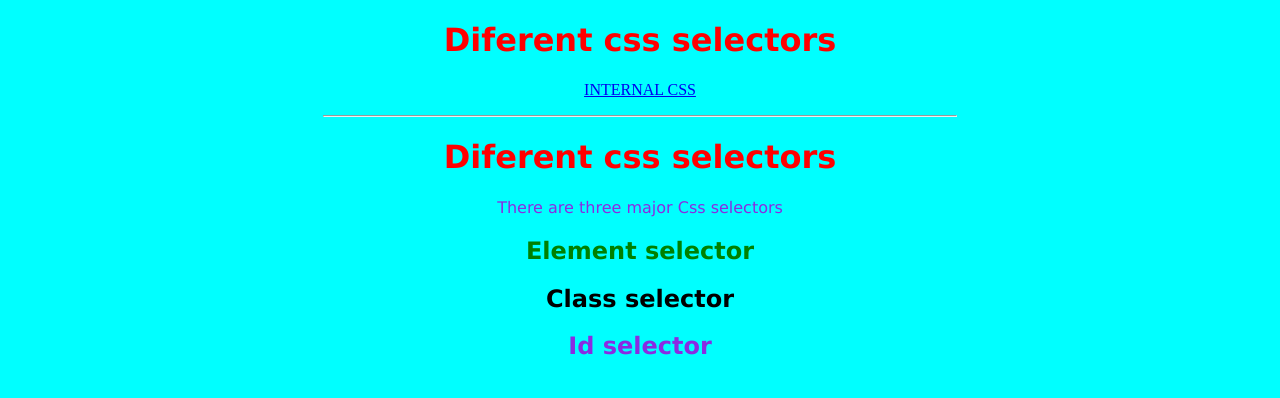
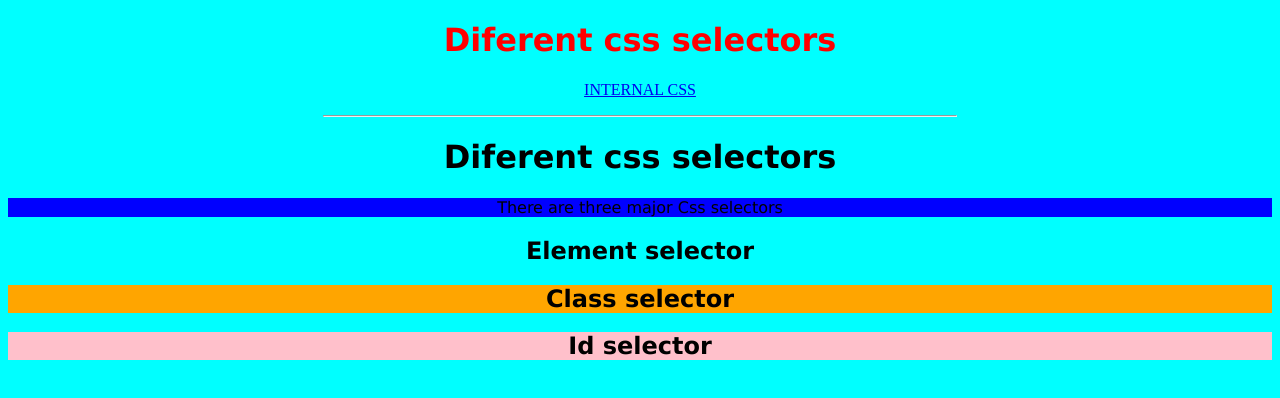
Before and after one commit to opakrwoth/introduction, a plain HTML site: page Css.html in a window 1280 px wide. Drawn offline with Linux system fonts and the light colour scheme.

Commit message:
Update Css.html

```diff
--- a/Css.html
+++ b/Css.html
@@ -28,11 +28,11 @@
 
     <p style="color: blue;text-align: center;"><a href="Contact page.html">INTERNAL CSS</a></p>
     <hr width="50%">
-    <h1 style="color: red;text-align: center;font-size: var(Geneva);font-family: Verdana, Geneva, Tahoma, sans-serif;">Diferent css selectors</h1>
-    <p style="text-align: center;font-family: Verdana, Geneva, Tahoma, sans-serif;color: blueviolet;">There are three major Css selectors</p>
-        <h2 style="text-align: center;color: green;font-family: Verdana, Geneva, Tahoma, sans-serif;">Element selector</h2>
-        <h2 style="font-family: Verdana, Geneva, Tahoma, sans-serif;text-align: center;">Class selector</h2>
-        <h2 style="text-align: center;color: blueviolet;font-family: Verdana, Geneva, Tahoma, sans-serif;">Id selector</h2>
+    <h1 style="color: background cornsilk;text-align: center;font-size: var(Geneva);font-family: Verdana, Geneva, Tahoma, sans-serif;">Diferent css selectors</h1>
+    <p style="text-align: center;font-family: Verdana, Geneva, Tahoma, sans-serif;background-color: blue;">There are three major Css selectors</p>
+        <h2 style="text-align: center;color:background chartreuse;font-family: Verdana, Geneva, Tahoma, sans-serif;">Element selector</h2>
+        <h2 style="font-family: Verdana, Geneva, Tahoma, sans-serif;text-align: center; background-color: orange;">Class selector</h2>
+        <h2 style="text-align: center;background-color: pink;font-family: Verdana, Geneva, Tahoma, sans-serif;">Id selector</h2>
 
 
 </body>
```
